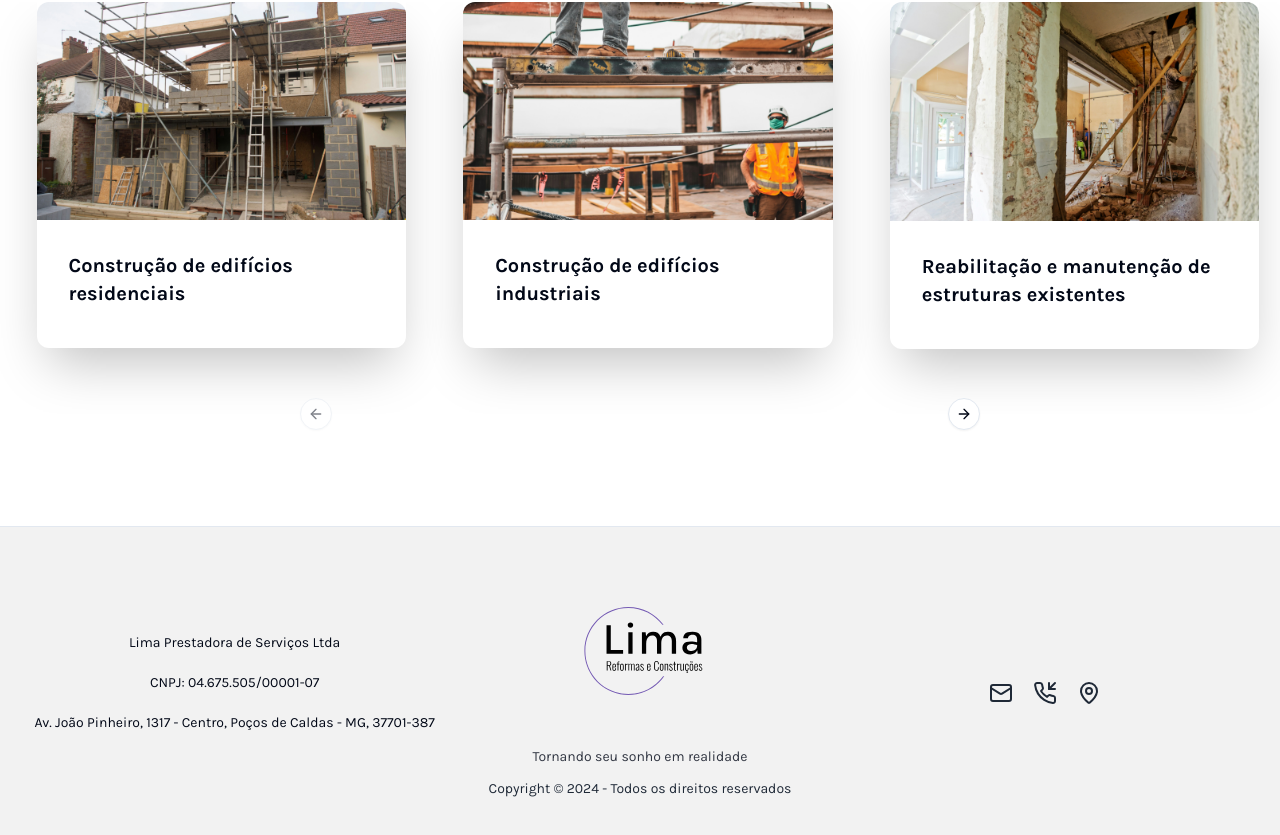
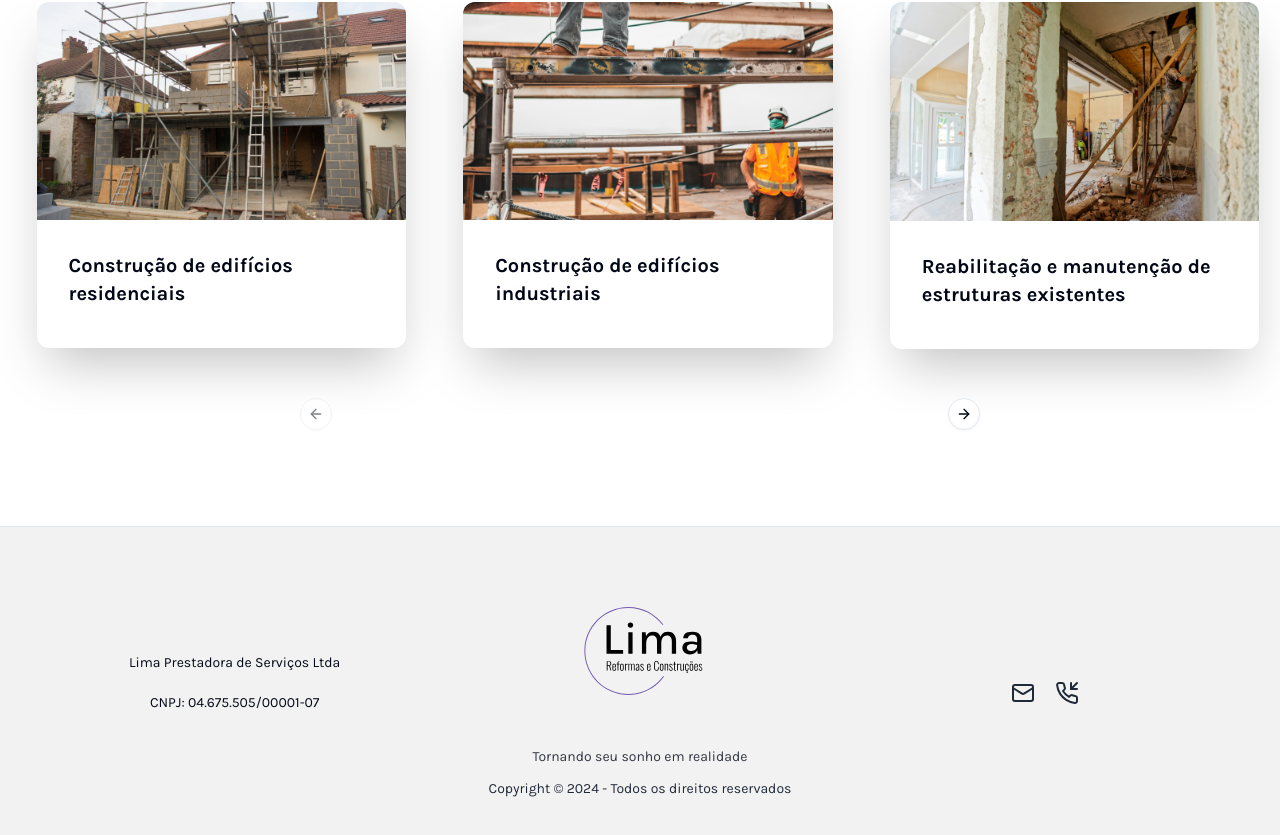
Before and after one commit to NECP2eJr/site-lima, a React (Vite) app: page / in a window 1280 px wide. Shown: the part 1594-2429 px from the top of the page. Built offline with nearby package versions, Linux system fonts and the light colour scheme.

Commit message:
style(hero/footer): fixed hero background position and removed footer links

```diff
--- a/src/components/Footer.tsx
+++ b/src/components/Footer.tsx
@@ -1,4 +1,4 @@
-import { Address, CNPJ } from "@/lib/utils";
+import { CNPJ } from "@/lib/utils";
 import { Mail, MapPin, PhoneIncoming } from "lucide-react";
 import { Link } from "react-router-dom";
 import Logo from "../assets/logo-lima-completa-B4bT9kON.svg";
@@ -17,7 +17,6 @@
                     <section className="w-full md:w-1/3 flex flex-col items-center text-balance text-center justify-center space-y-5">
                         <p className="text-sm text-base-content">Lima Prestadora de Serviços Ltda</p>
                         <p className="text-sm text-base-content">CNPJ: {CNPJ}</p>
-                        <p className="text-sm text-base-content">{Address}</p>
                     </section>
                     <section className="w-full md:w-1/3 flex flex-col items-center text-balance text-center justify-center space-y-5">
                         <div>
@@ -47,14 +46,6 @@
                                 <PhoneIncoming />
                             </Link>
                         </p>
-                        <p className="text-sm text-colortext">
-                            <Link
-                                title="Como chegar"
-                                target="_blank"
-                                to={"https://www.google.com/maps?s=web&sca_esv=a0e199fc98d1a06b&lqi=ChxsaW1hIHByZXN0YWRvcmEgZGUgc2VydmnDp29zSLrgs9vwgICACFoyEAAQARACEAMYABgBGAIYAyIcbGltYSBwcmVzdGFkb3JhIGRlIHNlcnZpw6dvczICcHSSARJnZW5lcmFsX2NvbnRyYWN0b3KqAUUQATIfEAEiG0rCoCiEl7r6_tu_NDfq8J6ikNX-jjDvwzC4_DIgEAIiHGxpbWEgcHJlc3RhZG9yYSBkZSBzZXJ2acOnb3M&vet=12ahUKEwjZmfig64GGAxWZppUCHdhEDgAQ1YkKegQIHRAB..i&cs=1&um=1&ie=UTF-8&fb=1&gl=br&sa=X&geocode=KUd8ISLq3MmUMSaMLU7uStye&daddr=Av.+Jo%C3%A3o+Pinheiro,+1317+-+Centro,+Po%C3%A7os+de+Caldas+-+MG,+37701-387"}>
-                                <MapPin />
-                            </Link>
-                        </p>
                     </section>
                     <section className="sm:flex md:hidden">
                         <p className="mt-3 text-sm text-center text-colortext">Copyright © {getYear()} - Todos os direitos reservados</p>
--- a/src/components/Hero.tsx
+++ b/src/components/Hero.tsx
@@ -10,8 +10,9 @@
             <img
                 src={Background}
                 alt="Background"
-                className="w-full h-full object-cover absolute inset-0"
+                className="w-full h-full object-cover absolute inset-0 md:object-center object-[-630px]"
             />
+
             <div className="absolute bg-[rgba(43,52,64,0.5)] inset-0 w-[100%] flex items-center justify-center text-center text-neutral-content p-8">
                 <div className="z-40 m-auto w-[100%] flex flex-col items-center max-w-xl p-8 md:p-0">
                     <h2 className="z-40 text-white font-bold text-3xl md:text-5xl tracking-tight mb-8 md:mb-12">
--- a/src/lib/utils.ts
+++ b/src/lib/utils.ts
@@ -70,7 +70,6 @@
 ]
 
 export const CNPJ: string = "04.675.505/00001-07";
-export const Address: string = "Av. João Pinheiro, 1317 - Centro, Poços de Caldas - MG, 37701-387";
 
 export const btnContact = () => {
   return window.open("https://wa.me/+553537144220?text=Olá%20César,%20gostaria%20de%20mais%20informações%20sobre%20os%20serviços%20de%20construção%20civil%20que%20vocês%20oferecem");
```
